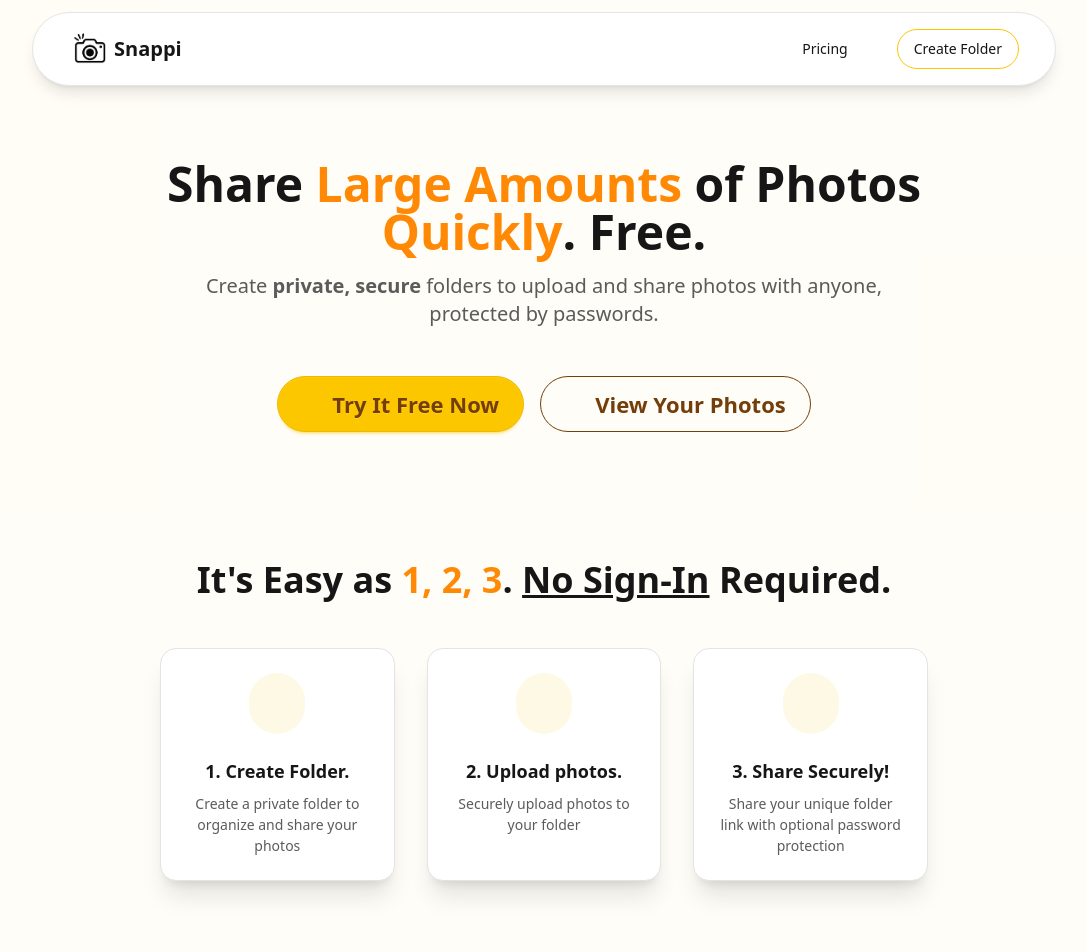
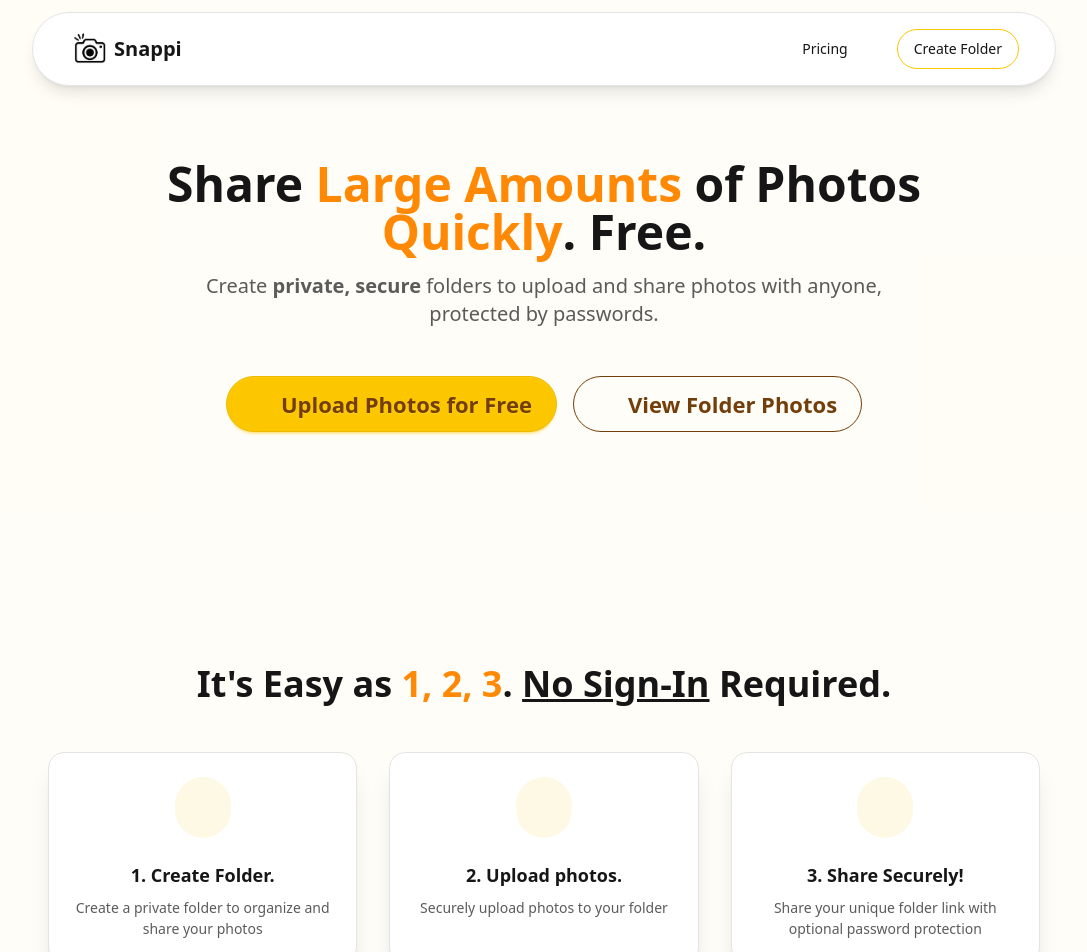
Before and after one commit to CometBlazer/snapsi, a SvelteKit app: page / in a window 1280 px wide. Shown: the top 952 px of the page, without its empty margins (96-1183 px from the left). Built offline with nearby package versions, Linux system fonts and the light colour scheme; some icons are missing.

Commit message:
Update button labels for clarity and enhance folder creation description

```diff
--- a/src/routes/+page.svelte
+++ b/src/routes/+page.svelte
@@ -60,15 +60,18 @@
     <div class="my-12 flex flex-col sm:flex-row gap-4">
       <button class="btn btn-primary btn-xl rounded-full gap-2 text-primary-content" on:click={() => goto('/folder/create')}>
         <Icon icon="lucide:upload" class="h-5 w-5" />
-        Try It Free Now
+        Upload Photos for Free
       </button>
 
       <button class="btn btn-outline btn-xl rounded-full gap-2 text-primary-content" on:click={openFolderDialog}>
         <Icon icon="lucide:eye" class="h-5 w-5" />
-        View Your Photos
+        View Folder Photos
       </button>
     </div>
+  </div>
+</div>
 
+<div class="container mx-auto py-10 px-4 max-w-5xl">
   <h2 class="text-3xl md:text-4xl font-bold text-base-content text-center mt-20">It's Easy as <span class="text-secondary font-extrabold">1, 2, 3</span>. <span class="underline">No Sign-In</span> Required.</h2>
   <div class="grid grid-cols-1 md:grid-cols-3 gap-8 mt-12 w-full">
     <div class="card bg-base-100 border-base-300 border-1 shadow-xl">
@@ -108,7 +111,6 @@
     </div>
   </div>
 </div>
-</div>
 
 <div class="container mx-auto py-10 px-4 max-w-5xl">
   <h2 class="text-3xl md:text-4xl font-bold text-base-content text-center mb-10">Frequently Asked Questions</h2>
@@ -141,7 +143,7 @@
     </div>
     <div class="collapse-content">
       <p>
-        Yes, this service is completely <b>free to use</b>! We are currently in beta and will be adding more features in the future. If you have any feedback or suggestions, please let us know! (direct message u/hydrocomet on Reddit)
+        Yes, this service is completely <b>free to use</b>! We are currently in beta and will be adding more features in the future.
       </p>
     </div>
   </div>
--- a/src/routes/folder/create/+page.svelte
+++ b/src/routes/folder/create/+page.svelte
@@ -58,7 +58,7 @@
           </div>
           <h2 class="text-3xl font-bold">Create New Folder</h2>
           <p class="text-base-content/70 mt-2 max-w-md">
-            Create a secure folder where you and others can upload and share photos
+            Create a secure folder where you and others can upload and share photos for free.
           </p>
         </div>
 
```
Lines whose indentation alone changed are shown as unchanged.
